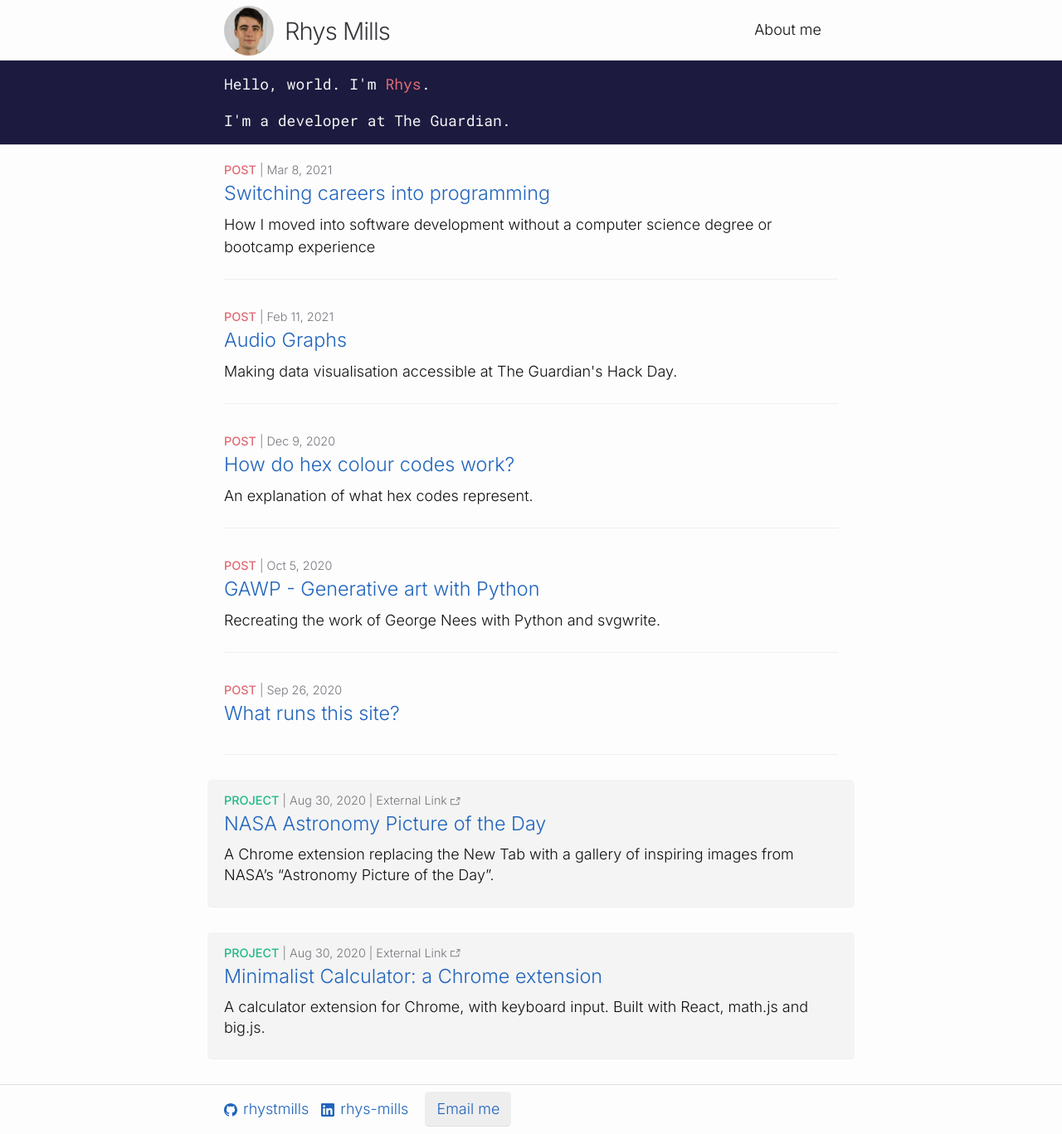
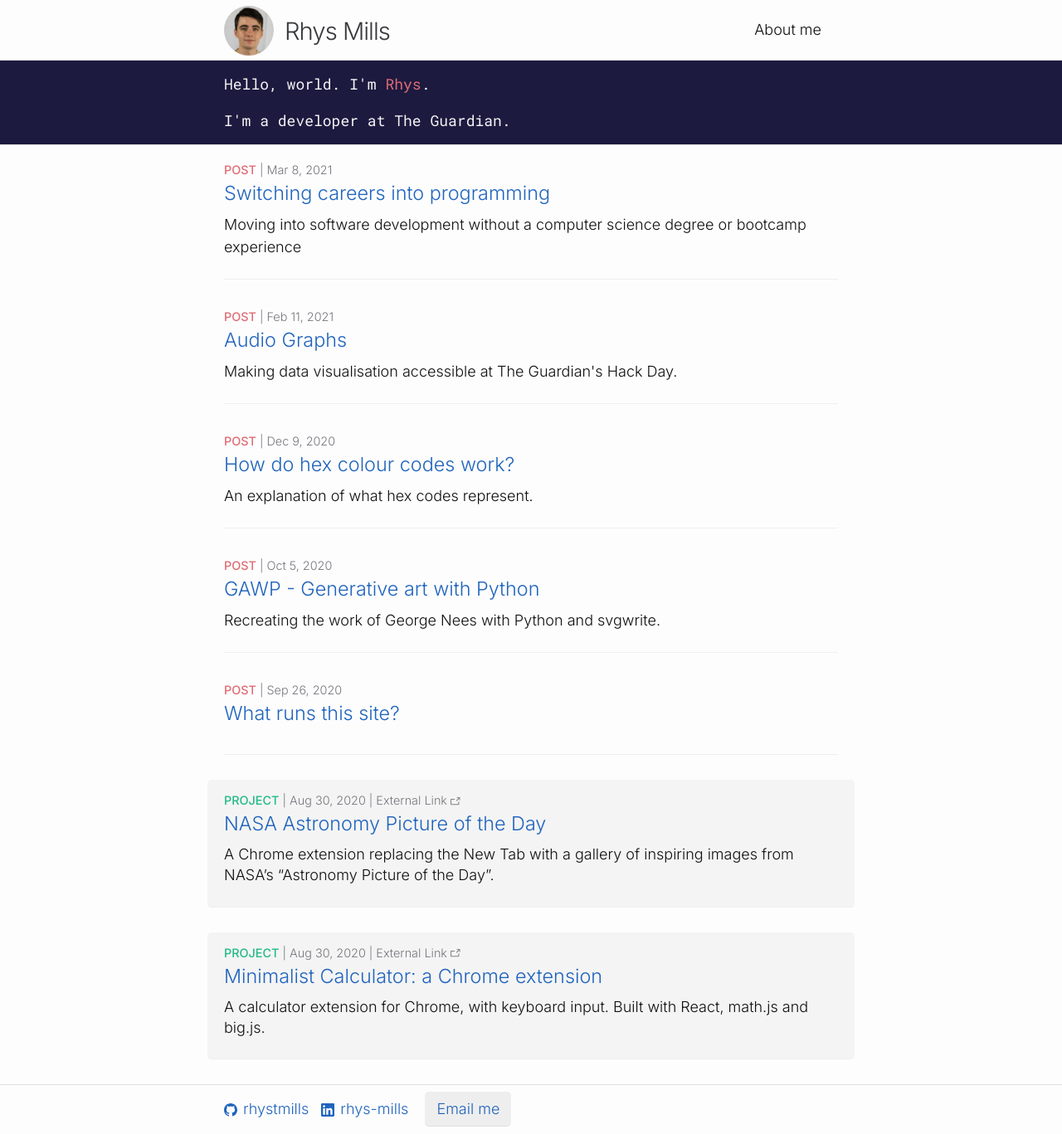
Before and after one commit to rhystmills/rhystmills.github.io, a Jekyll site: the page built from docs/index.md, in a window 1280 px wide. Shown: the whole page at 83% size. Built offline with Jekyll 4.4.1, drawn with Linux system fonts in a browser that asks for light colours.

Commit message:
Less clickbaity article description

```diff
--- a/docs/_posts/2021-03-08-switching-careers-into-programming.markdown
+++ b/docs/_posts/2021-03-08-switching-careers-into-programming.markdown
@@ -3,7 +3,7 @@ layout: post
 title:  "Switching careers into programming"
 date:   2021-03-08 08:38:31 +0100
 categories: post
-summary: "How I moved into software development without a computer science degree or bootcamp experience"
+summary: "Moving into software development without a computer science degree or bootcamp experience"
 ---
 
 I'm currently 7 months into my career as a software developer.  Before my current job I worked in  marketing for 4 or so years. I have a degree in English Literature, and I don't have a specific computer science qualification nor a bootcamp under my belt.
```
